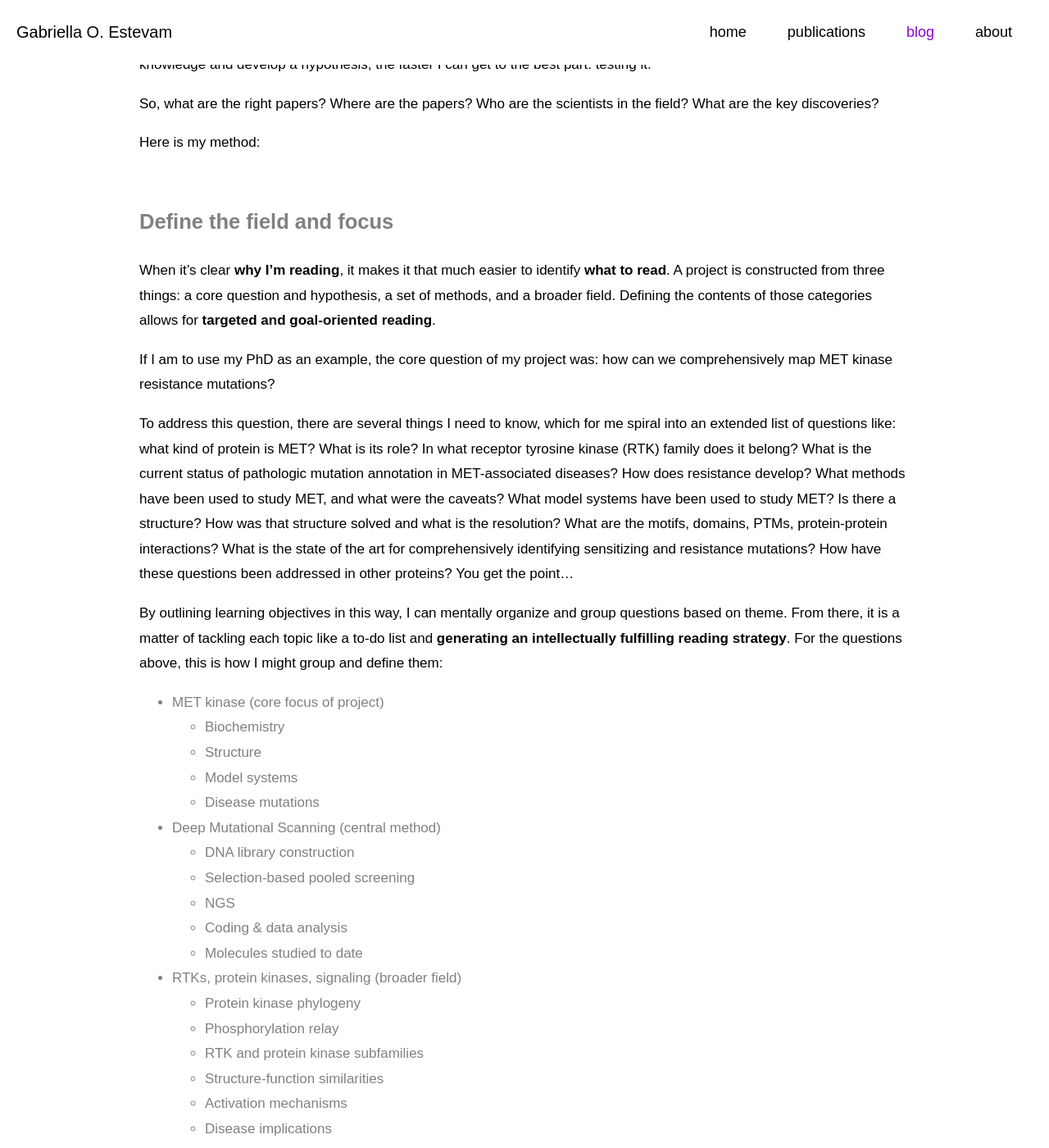
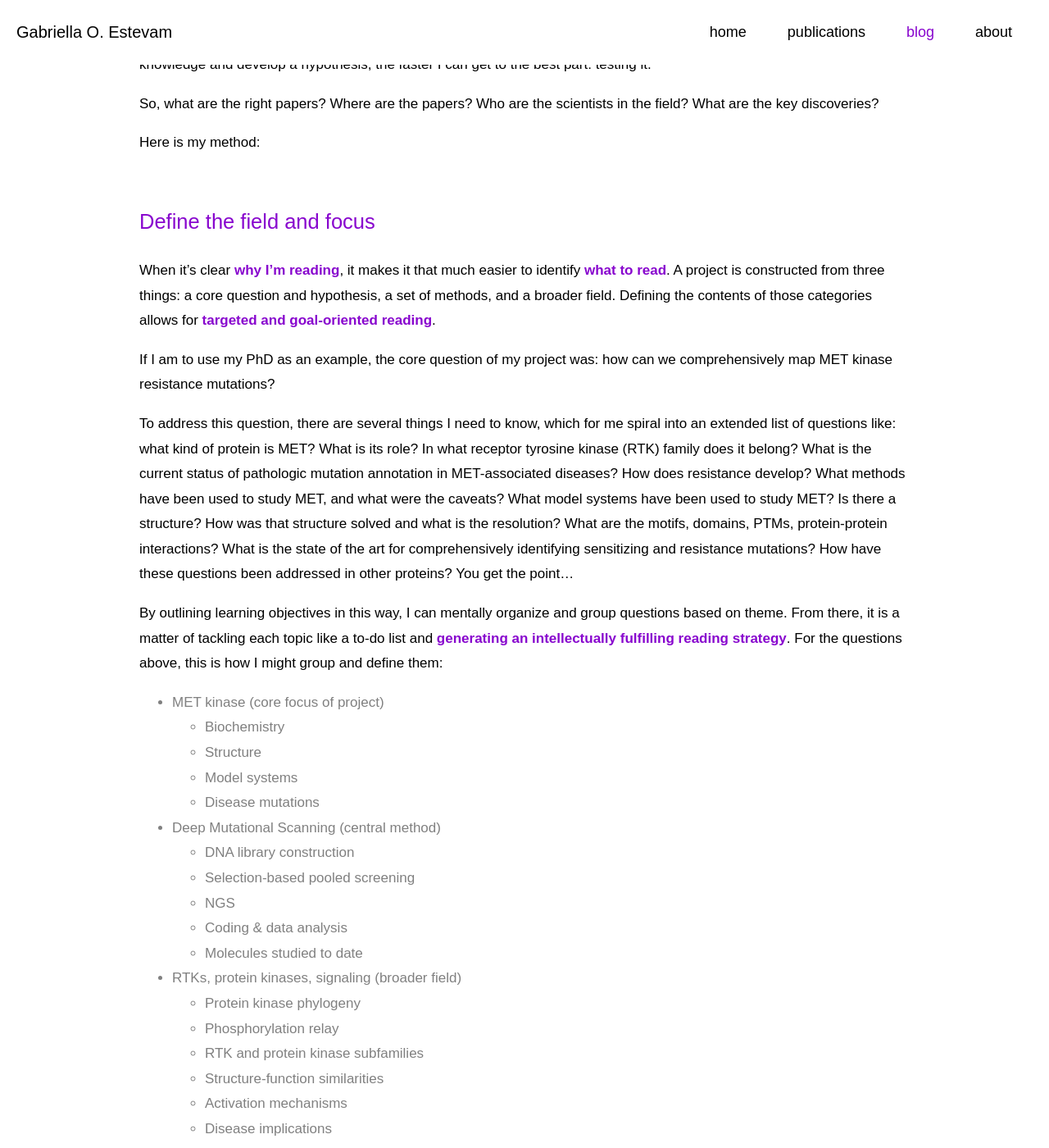
Before and after one commit to gestevam/gestevam.github.io, a Jekyll site: the page built from blog.md, in a window 1280 px wide and 1400 px high, scrolled down 583 px. Shown: the whole window at 82% size. Built offline with Jekyll 4.4.1, drawn with Linux system fonts in a browser that asks for light colours.

Commit message:
Update styles.css

```diff
--- a/assets/styles.css
+++ b/assets/styles.css
@@ -293,6 +293,16 @@ body.blog-post {
   color: #8806CE;
 }
 
+h2 {
+  color: #8806CE;
+  font-weight: normal;
+}
+
+.bold-color {
+  font-weight: bold;
+  color: #8806CE;
+}
+
 .blog-post .blog-meta {
   font-size: 17px;
   font-weight: 300;
@@ -304,6 +314,7 @@ body.blog-post {
   line-height: 1.8;
   color: black;
 }
+
 
 .blog-post .back-to-blog {
   display: inline-block;
```
